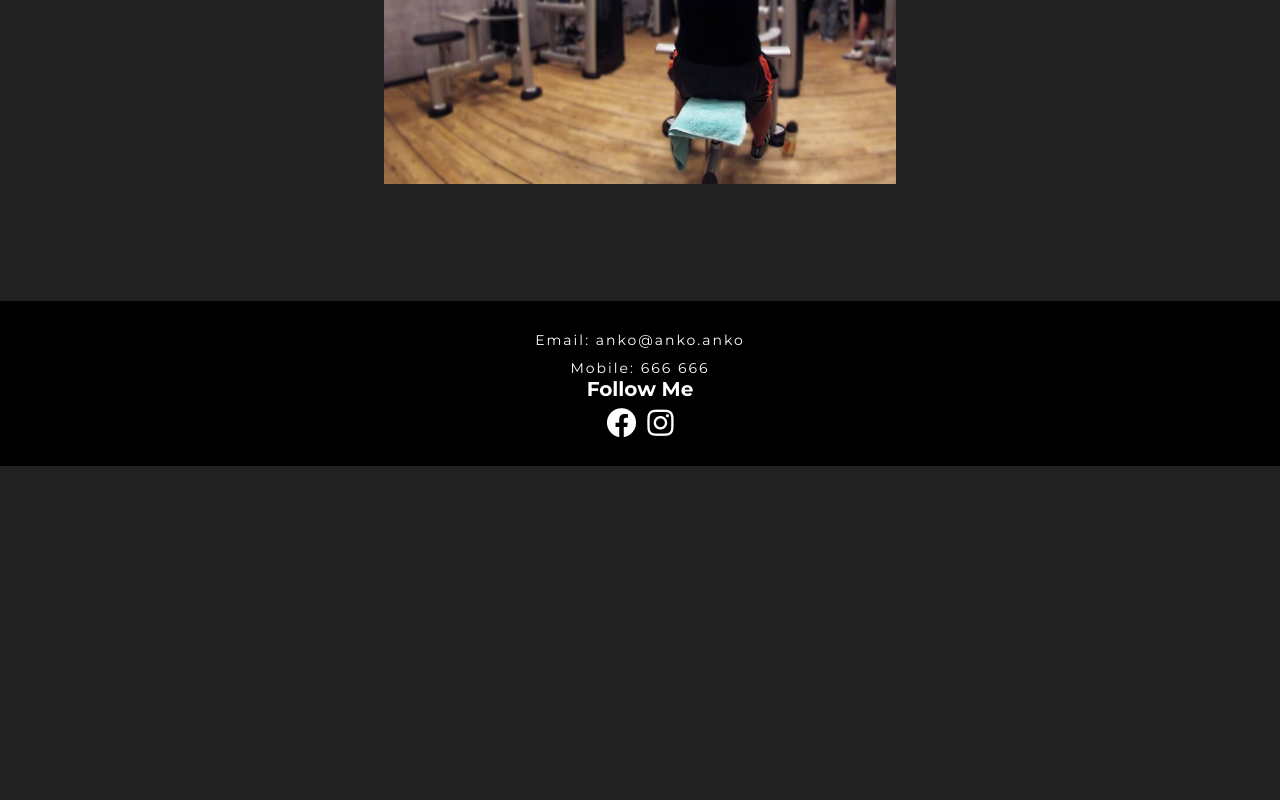
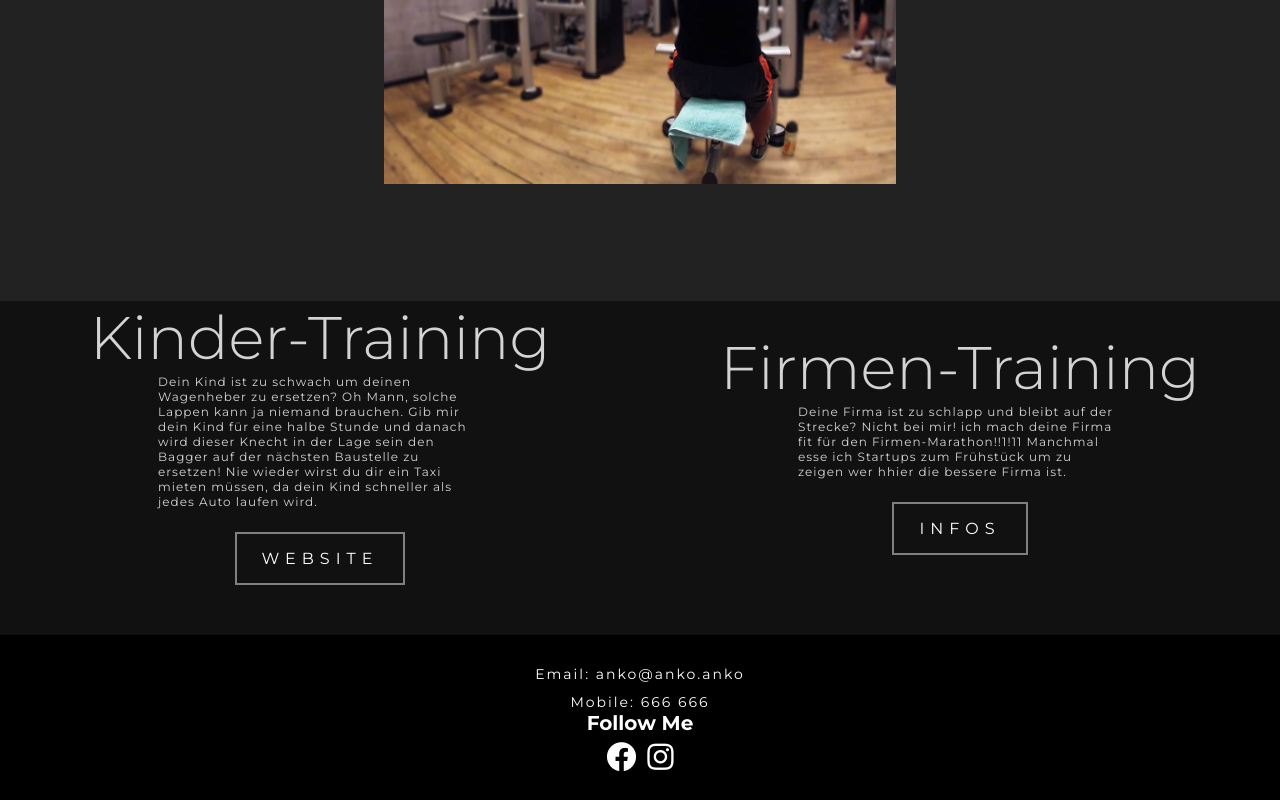
Before and after one commit to granitexe/Training, a plain HTML site: page index.html in a window 1280 px wide. Shown: the part 3037-3837 px from the top of the page. Before the commit the page ends 3503 px from the top, so only its background shows below. Drawn offline with Linux system fonts and the light colour scheme.

```diff
--- a/index.html
+++ b/index.html
@@ -151,6 +151,25 @@
 </section>
 <!-- END Image Section -->
 
+<!-- Service Section -->
+<section id="services" class="service-container">
+
+  <div class="service">
+    <h1 class="service-info-heading">Kinder-Training</h1>
+    <p class="service-text">Dein Kind ist zu schwach um deinen Wagenheber zu ersetzen? Oh Mann, solche Lappen kann ja niemand brauchen. Gib mir dein Kind für eine halbe Stunde und danach wird dieser Knecht in der Lage sein den Bagger auf der nächsten Baustelle zu ersetzen! Nie wieder wirst du dir ein Taxi mieten müssen, da dein Kind schneller als jedes Auto laufen wird.</p>
+    <br>
+    <a href="https://www.hot-trainings-anko.net/" type="button" class="service-button">Website</a>
+  </div>
+
+  <div class="service">
+    <h1 class="service-info-heading">Firmen-Training</h1>
+    <p class="service-text">Deine Firma ist zu schlapp und bleibt auf der Strecke? Nicht bei mir! ich mach deine Firma fit für den Firmen-Marathon!!1!11 Manchmal esse ich Startups zum Frühstück um zu zeigen wer hhier die bessere Firma ist.</p>
+    <br>
+    <a href="#" type="button" class="service-button">Infos</a>
+  </div>
+</section>
+<!-- END Service Section -->
+
 <!-- Footer Section -->
 <footer id="footer" class="footer container">
   <div class="footer-contact">
--- a/style.css
+++ b/style.css
@@ -556,6 +556,61 @@ body, html {
 }
 /* END Image Section*/
 
+/* Service Section*/
+.service-container {
+	display: flex;
+  background-color: #111;
+	flex-direction: column;
+}
+
+.service {
+  min-height: 40vh;
+  width: 100%;
+  justify-content: center;
+	display: flex;
+  justify-content: center;
+  align-items: center;
+	flex-direction: column;
+}
+
+.service-info-heading {
+  font-size: 5rem;
+  font-weight: 300;
+	color: lightgrey;
+	transition: 1s ease all;
+}
+
+.service-text {
+	padding: 0 30px 0 30px;
+  font-size: 1.2rem;
+  letter-spacing: .1rem;
+  color: lightgrey;
+}
+
+.service-button {
+	margin-top: 10px;
+  margin-bottom: 50px;
+  padding: 1.5rem 2.5rem;
+  display: inline-block;
+  font-size: 1.6rem;
+  text-transform: uppercase;
+  color: #fffffa;
+  text-decoration: none;
+  letter-spacing: .6rem;
+	background-color: #111;
+  transition: 0.3s ease all;
+  overflow: hidden;
+	border: 2px solid grey;
+}
+
+.service-button:hover {
+  color: black;
+  background: whitesmoke;
+	box-shadow: 0 0 10px whitesmoke, 0 0 5px whitesmoke, 0 0 10px whitesmoke;
+  border: 2px solid white;
+}
+/* END Service Section*/
+
 /* Footer Section */
 .footer {
   min-height: 20vh;
@@ -641,6 +696,10 @@ body, html {
 	.explain .explain-video video {
 		border-radius: 15px;
 	}
+
+	.service-text {
+		max-width: 60%;
+	}
 }
 
 #slider {
@@ -679,6 +738,14 @@ body, html {
 
 	.explain .explain-video video {
 		border-radius: 15px;
+	}
+
+	.service-container {
+		flex-direction: row;
+	}
+
+	.service-info-heading {
+    font-size: 6rem;
 	}
 }
 /* END Media Query for Desktop ONLY */
```
Also changed, not shown: about.html (added), kinder-training.html (deleted).
